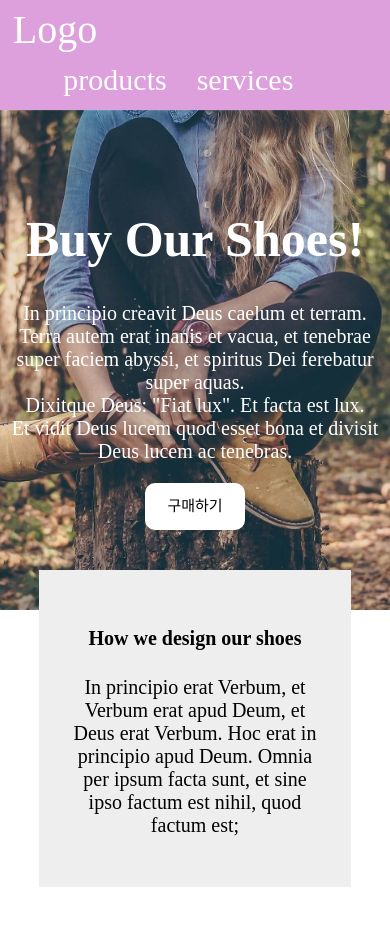
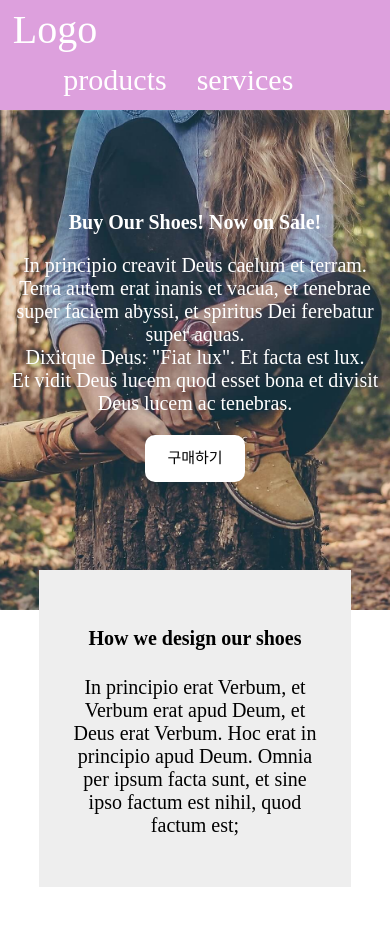
Before and after one commit to tncks2z/HTML_STUDY, a website: page layout2.html in a window 390 px wide. Drawn offline with nearby package versions, Linux system fonts and the light colour scheme; a web font is replaced by a local one.

Commit message:
mediaQuery 학습

```diff
--- a/css/main.css
+++ b/css/main.css
@@ -303,3 +303,18 @@ th {
 /* .custom-link:visited {
 	color: violet;
 } */
+@media screen and (max-width: 1200px) {
+	.main-title {
+		font-size: 40px;
+	}
+}
+@media screen and (max-width: 768px) {
+	.main-title {
+		font-size: 30px;
+	}
+}
+@media screen and (max-width: 576px) {
+	.main-title {
+		font-size: 20px;
+	}
+}
--- a/layout2.html
+++ b/layout2.html
@@ -5,6 +5,7 @@
 		<meta charset="UTF-8" />
 		<link rel="stylesheet" href="node_modules/normalize.css/normalize.css" />
 		<link href="css/main.css" rel="stylesheet" />
+		<link name="viewport" content="width-device-width, initial-scale=1.0" />
 	</head>
 	<body>
 		<nav class="flex-container">
@@ -14,7 +15,7 @@
 			<div class="flex-item">services</div>
 		</nav>
 		<div class="main-background">
-			<h1 class="main-title">Buy Our Shoes!</h1>
+			<h1 class="main-title">Buy Our Shoes! Now on Sale!</h1>
 			<p class="main-content"
 				>In principio creavit Deus caelum et terram. <br />Terra autem erat inanis et vacua, et tenebrae super faciem
 				abyssi, et spiritus Dei ferebatur super aquas. <br />Dixitque Deus: "Fiat lux". Et facta est lux. <br />Et vidit
```
